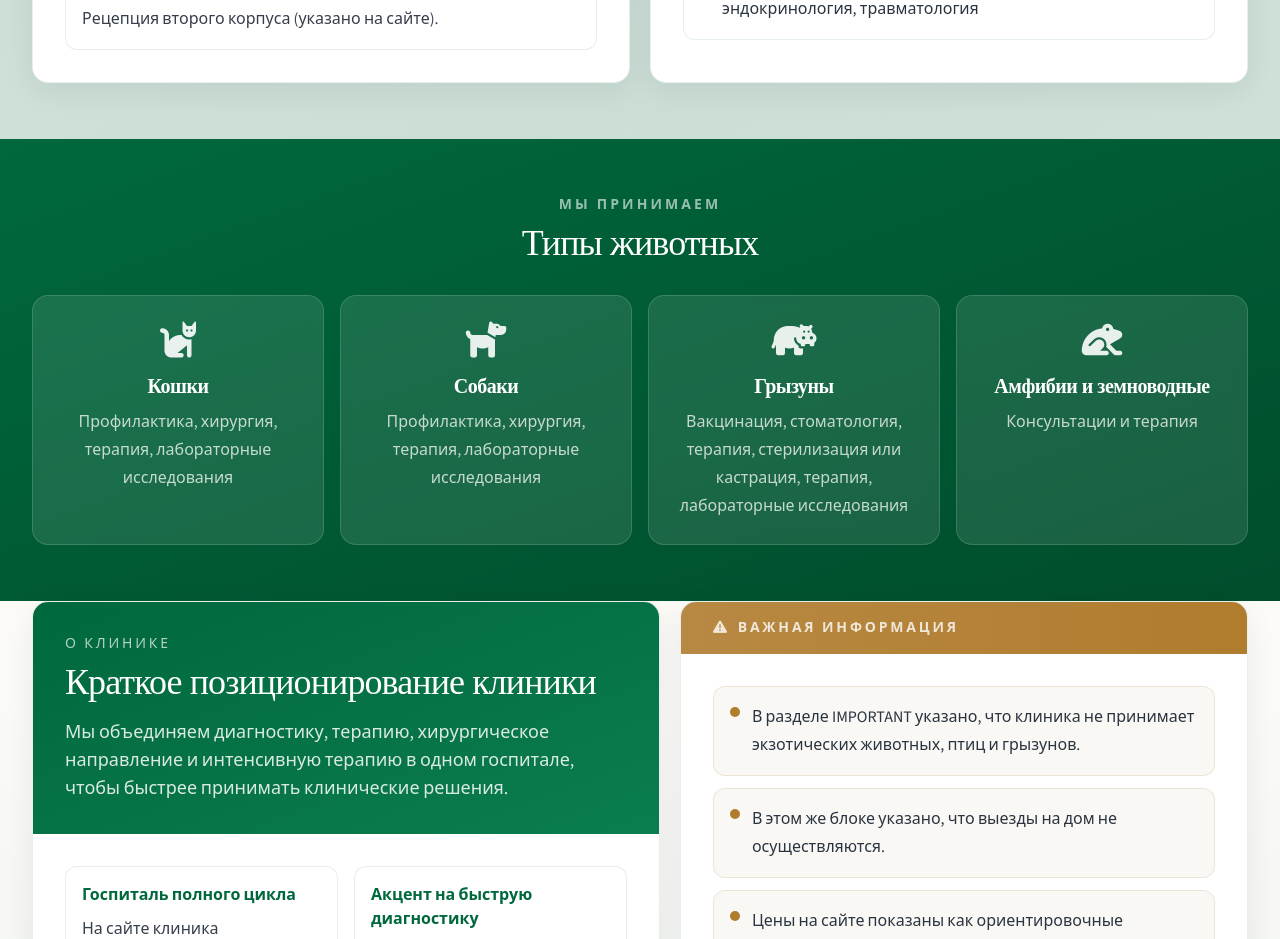
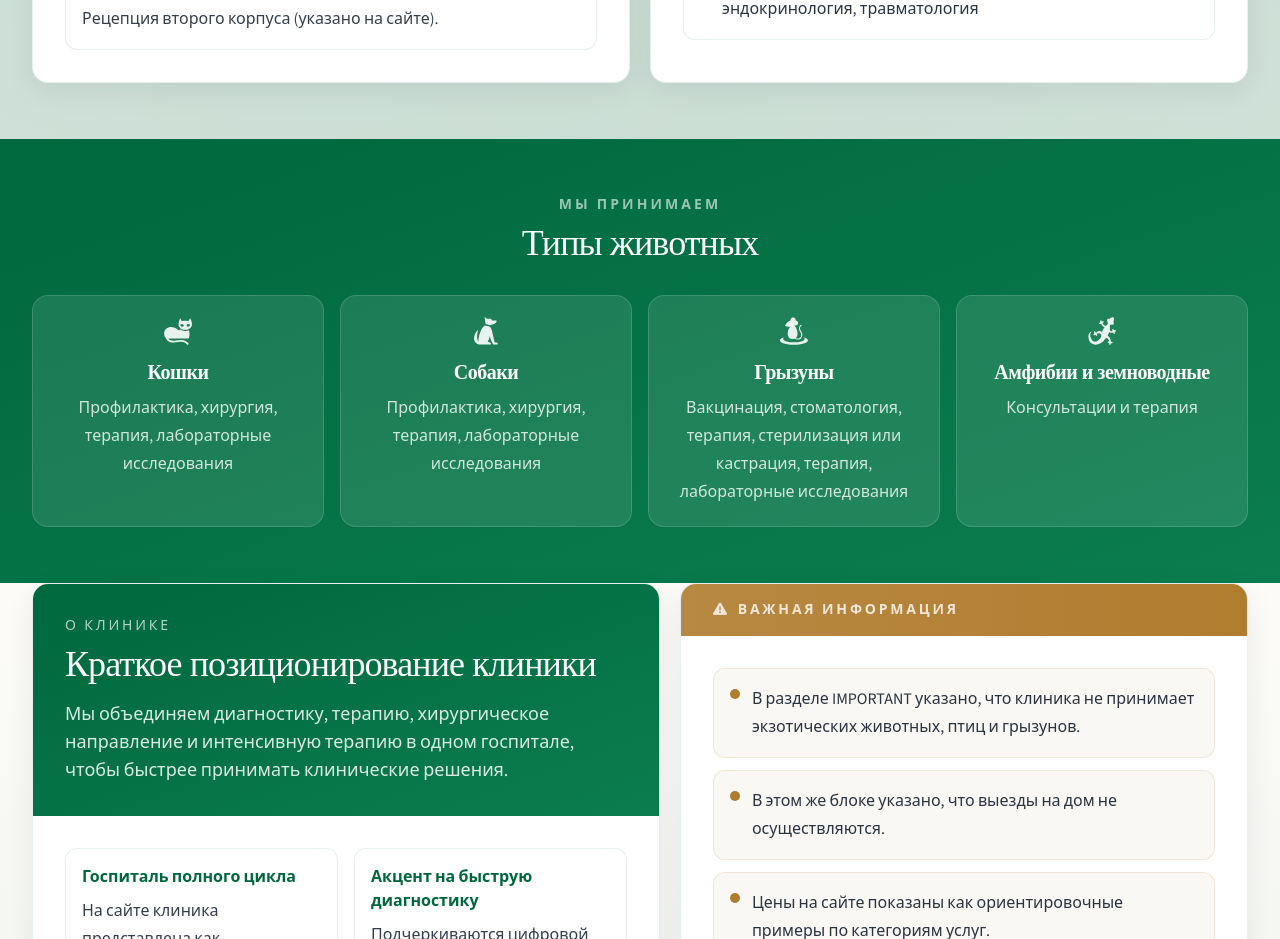
Before and after one commit to harissarmaniuc/zoomama, a React (Vite) app: page / in a window 1280 px wide. Shown: the part 960-1899 px from the top of the page. Built offline with nearby package versions, Linux system fonts and the light colour scheme.

Commit message:
changed animals icons

```diff
--- a/src/pages/OverviewPage.tsx
+++ b/src/pages/OverviewPage.tsx
@@ -1,4 +1,5 @@
 import SiteLayout from '../layouts/SiteLayout';
+import { GiCat, GiGecko, GiSeatedMouse, GiSittingDog } from 'react-icons/gi';
 import {
   chiefDoctorTimeline,
   clinicFacts,
@@ -84,7 +85,7 @@ function OverviewPage() {
       </section>
 
       {/* Animal types — colorful cards */}
-      <section className="bg-gradient-to-br from-pine to-forest py-10 sm:py-14">
+      <section className="bg-gradient-to-br from-pine to-moss py-10 sm:py-14">
         <div className="container-shell">
           <p className="text-center text-sm font-semibold uppercase tracking-[0.22em] text-white/60">
             Мы принимаем
@@ -94,16 +95,24 @@ function OverviewPage() {
           </h2>
           <div className="mt-8 grid gap-4 sm:grid-cols-2 xl:grid-cols-4">
             {animalTypes.map((animal, index) => {
-              const icons = ['fas fa-cat', 'fas fa-dog', 'fas fa-hippo', 'fas fa-frog'];
+              const icons = ['cat', 'dog', 'hamster', 'lizard'] as const;
+              const icon = icons[index];
               return (
                 <div
                   key={animal.name}
-                  className="rounded-2xl border border-white/15 bg-white/10 p-6 text-center backdrop-blur-sm animate-rise"
-                  style={{ animationDelay: `${index * 80}ms` }}
+                  className="rounded-2xl border border-white/15 bg-white/10 p-5 text-center"
                 >
-                  <i className={`${icons[index]} text-4xl text-white/90`} />
+                  {icon === 'cat' ? (
+                    <GiCat className="mx-auto text-3xl text-white/90" aria-hidden="true" />
+                  ) : icon === 'dog' ? (
+                    <GiSittingDog className="mx-auto text-3xl text-white/90" aria-hidden="true" />
+                  ) : icon === 'hamster' ? (
+                    <GiSeatedMouse className="mx-auto text-3xl text-white/90" aria-hidden="true" />
+                  ) : icon === 'lizard' ? (
+                    <GiGecko className="mx-auto text-3xl text-white/90" aria-hidden="true" />
+                  ) : null}
                   <h3 className="mt-3 text-xl font-semibold text-white">{animal.name}</h3>
-                  <p className="mt-2 text-base leading-7 text-white/75">{animal.description}</p>
+                  <p className="mt-2 text-base leading-7 text-white/80">{animal.description}</p>
                 </div>
               );
             })}
```
